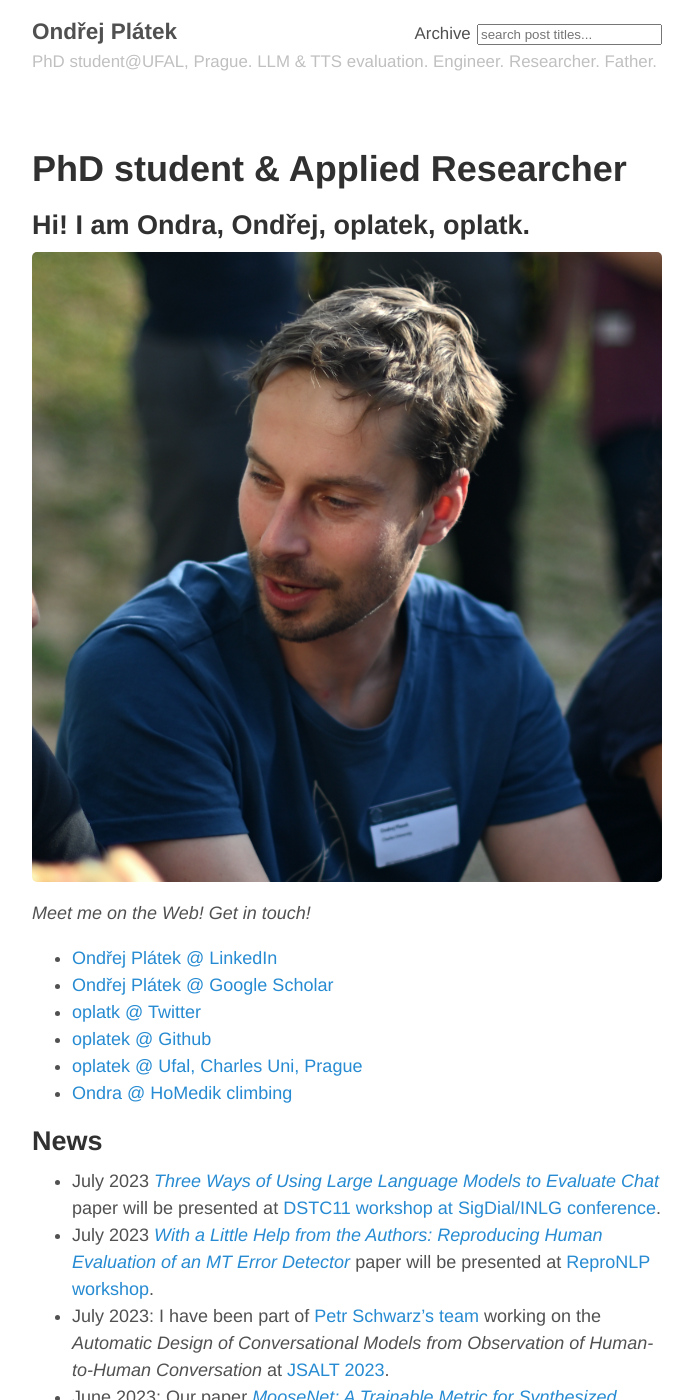
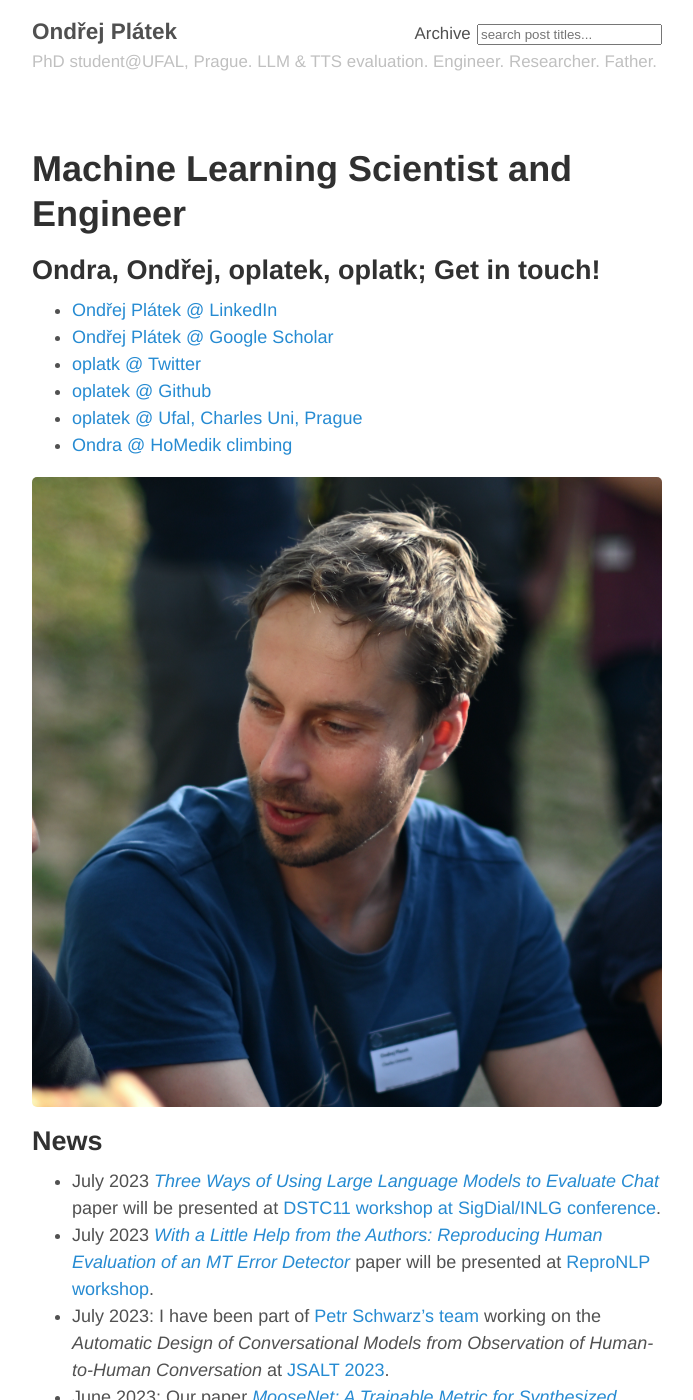
Before and after one commit to oplatek/oplatek.github.io, a Jekyll site: the page built from index.md, in a window 1280 px wide and 1400 px high. Shown: the whole window, without its empty margins (293-986 px from the left). Built offline with Jekyll 4.4.1, drawn with Linux system fonts in a browser that asks for light colours.

```diff
--- a/index.md
+++ b/index.md
@@ -1,14 +1,9 @@
 ---
 layout: page
-title: PhD student & Applied Researcher
+title: Machine Learning Scientist and Engineer
 ---
 
-## Hi! I am Ondra, Ondřej, oplatek, oplatk.
-
-<!-- ![Oplatek climbing on Czech Sandstone]({{ site.baseurl }}/public/oplatek-tisa.kocka1.jpg) -->
-![Ondra at JSALT 2023. Photo by Martin Vana.]({{ site.baseurl }}/public/me_by_martin_vana_jsalt23_rectangle.png){: .align-left}
-
-_Meet me on the Web! Get in touch!_
+## Ondra, Ondřej, oplatek, oplatk; Get in touch!
 
 * [Ondřej Plátek @ LinkedIn](https://cz.linkedin.com/in/ondrejplatek)
 * [Ondřej Plátek @ Google Scholar](https://scholar.google.com/citations?user=3rA1o9YAAAAJ&hl=en)
@@ -16,6 +11,10 @@
 * [oplatek @ Github](https://github.com/oplatek/)
 * [oplatek @ Ufal, Charles Uni, Prague](https://ufal.mff.cuni.cz/ondrej-platek)
 * [Ondra @ HoMedik climbing](http://www.homedik.cz)
+
+<!-- ![Oplatek climbing on Czech Sandstone]({{ site.baseurl }}/public/oplatek-tisa.kocka1.jpg) -->
+![Ondra at JSALT 2023. Photo by Martin Vana.]({{ site.baseurl }}/public/me_by_martin_vana_jsalt23_rectangle.png){: .align-left}
+
 
 ## News
 * July 2023 _[Three Ways of Using Large Language Models to Evaluate Chat](http://arxiv.org/abs/2308.06502)_ paper will be presented at [DSTC11 workshop at SigDial/INLG conference](https://sigdialinlg2023.github.io/workshops.html).
```
